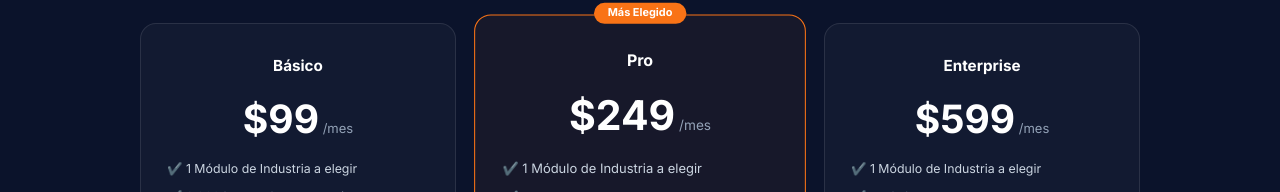
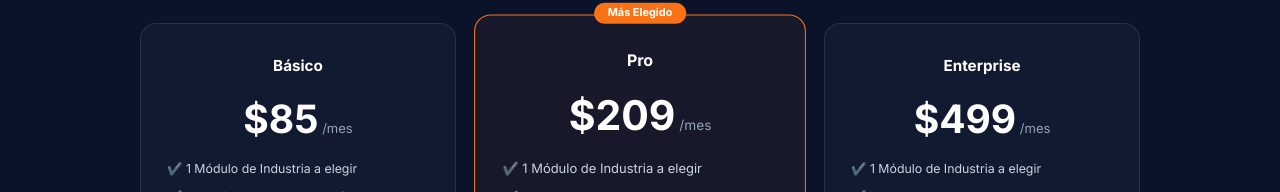
Before and after one commit to lealjesusalberto/Agente-de-ventas, a React (Vite) app: page / in a window 1280 px wide. Shown: the part 2240-2432 px from the top of the page. Built offline with nearby package versions, Linux system fonts and the light colour scheme.

Commit message:
feat: reduce SaaS pricing tiers by ~15%

```diff
--- a/src/components/LandingPage.jsx
+++ b/src/components/LandingPage.jsx
@@ -75,7 +75,7 @@ const LandingPage = ({ onTryDemo }) => {
 
           <div className="pricing-card">
             <h3>Básico</h3>
-            <div className="price"><span>$99</span> /mes</div>
+            <div className="price"><span>$85</span> /mes</div>
             <ul className="pricing-features">
               <li>✔️ 1 Módulo de Industria a elegir</li>
               <li>✔️ 2,000 interacciones de IA / mes</li>
@@ -88,7 +88,7 @@ const LandingPage = ({ onTryDemo }) => {
           <div className="pricing-card popular">
             <div className="popular-badge">Más Elegido</div>
             <h3>Pro</h3>
-            <div className="price"><span>$249</span> /mes</div>
+            <div className="price"><span>$209</span> /mes</div>
             <ul className="pricing-features">
               <li>✔️ 1 Módulo de Industria a elegir</li>
               <li>✔️ 10,000 interacciones de IA / mes</li>
@@ -100,7 +100,7 @@ const LandingPage = ({ onTryDemo }) => {
 
           <div className="pricing-card">
             <h3>Enterprise</h3>
-            <div className="price"><span>$599</span> /mes</div>
+            <div className="price"><span>$499</span> /mes</div>
             <ul className="pricing-features">
               <li>✔️ 1 Módulo de Industria a elegir</li>
               <li>✔️ IA Ilimitada</li>
```
